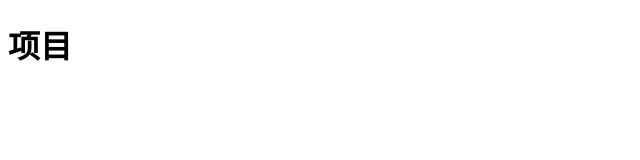
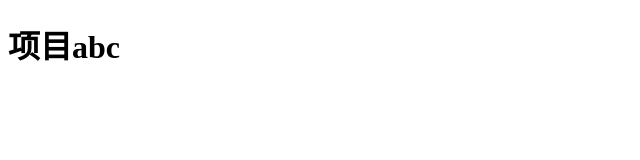
Before and after one commit to BeiJiXingYu/study, a plain HTML site: page index.html in a window 1280 px wide. Shown: the full height of the page, 0-640 px from the left. Drawn offline with Linux system fonts and the light colour scheme.

Commit message:
项目题目修改

```diff
--- a/index.html
+++ b/index.html
@@ -5,6 +5,6 @@
     <title>Document</title>
 </head>
 <body>
-<h1>项目</h1>
+<h1>项目abc</h1>
 </body>
 </html>
```
